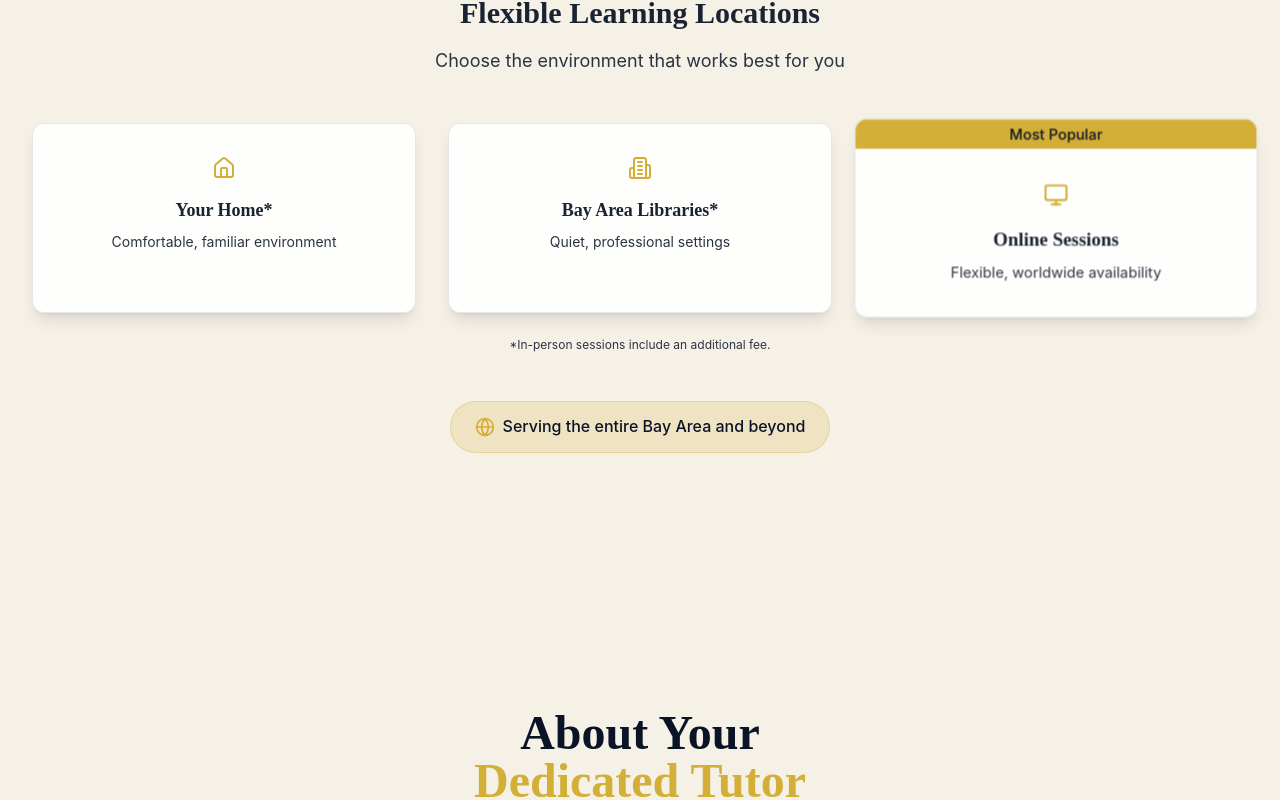
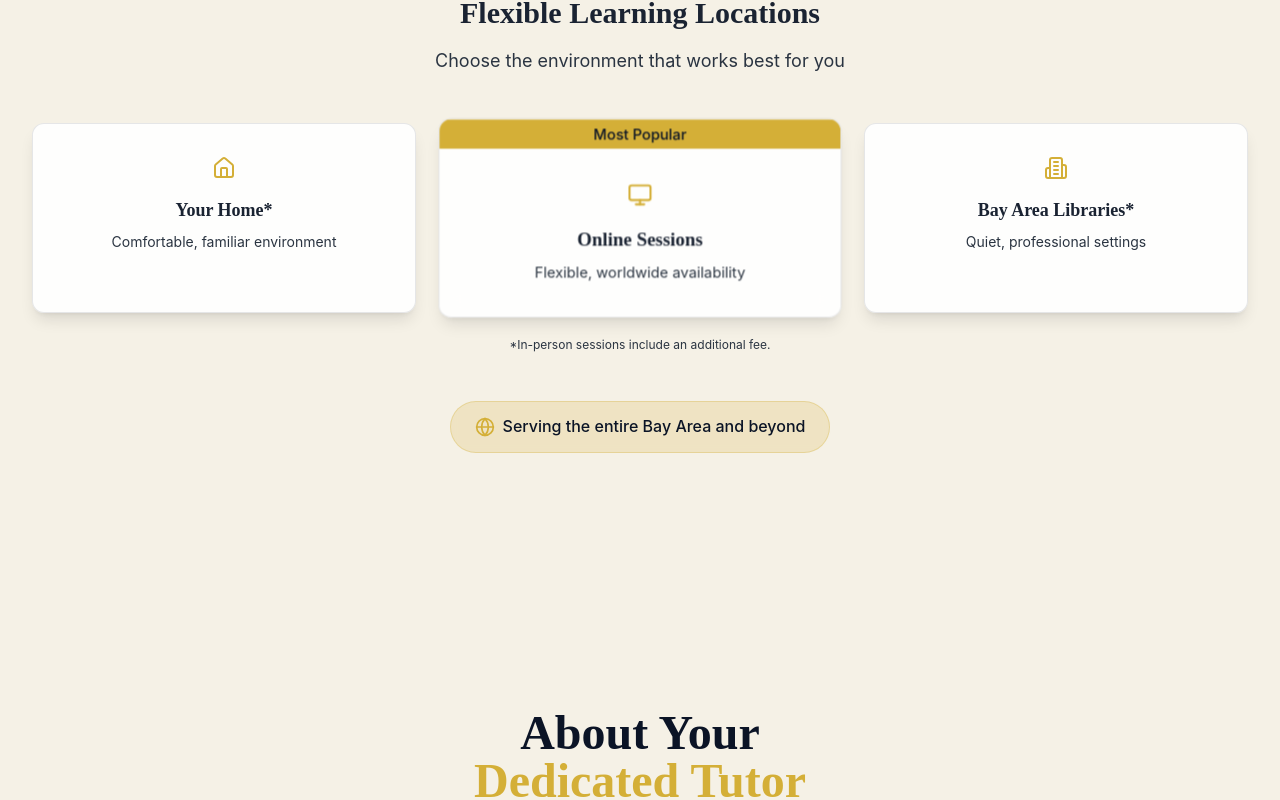
Before and after one commit to kian-m/template-web-ui, a Next.js app: page / in a window 1280 px wide. Shown: the part 2380-3180 px from the top of the page. Built offline with nearby package versions, Linux system fonts and the light colour scheme.

Commit message:
Reorder popular online sessions and style savings banner

```diff
--- a/src/components/Services.tsx
+++ b/src/components/Services.tsx
@@ -55,8 +55,8 @@ export default function Services () {
 
     const locations = [
         { icon: <Home className="w-6 h-6" />, name: "Your Home*", description: "Comfortable, familiar environment" },
-        { icon: <Building2 className="w-6 h-6" />, name: "Bay Area Libraries*", description: "Quiet, professional settings" },
-        { icon: <Monitor className="w-6 h-6" />, name: "Online Sessions", description: "Flexible, worldwide availability", popular: true }
+        { icon: <Monitor className="w-6 h-6" />, name: "Online Sessions", description: "Flexible, worldwide availability", popular: true },
+        { icon: <Building2 className="w-6 h-6" />, name: "Bay Area Libraries*", description: "Quiet, professional settings" }
     ]
 
     return (
--- a/src/components/ui/PricingCard.tsx
+++ b/src/components/ui/PricingCard.tsx
@@ -35,7 +35,7 @@ const PricingCard = ({ plan }: PricingCardProps) => {
                 </ul>
 
                 {plan.sessions && plan.sessions > 1 && plan.savings && (
-                    <div className="mb-6 text-center bg-academic-gold text-academic-navy font-semibold py-2 rounded">
+                    <div className="mb-6 text-center bg-academic-navy text-academic-gold font-semibold py-2 rounded-md shadow-md">
                         You save ${plan.savings}
                     </div>
                 )}
```
